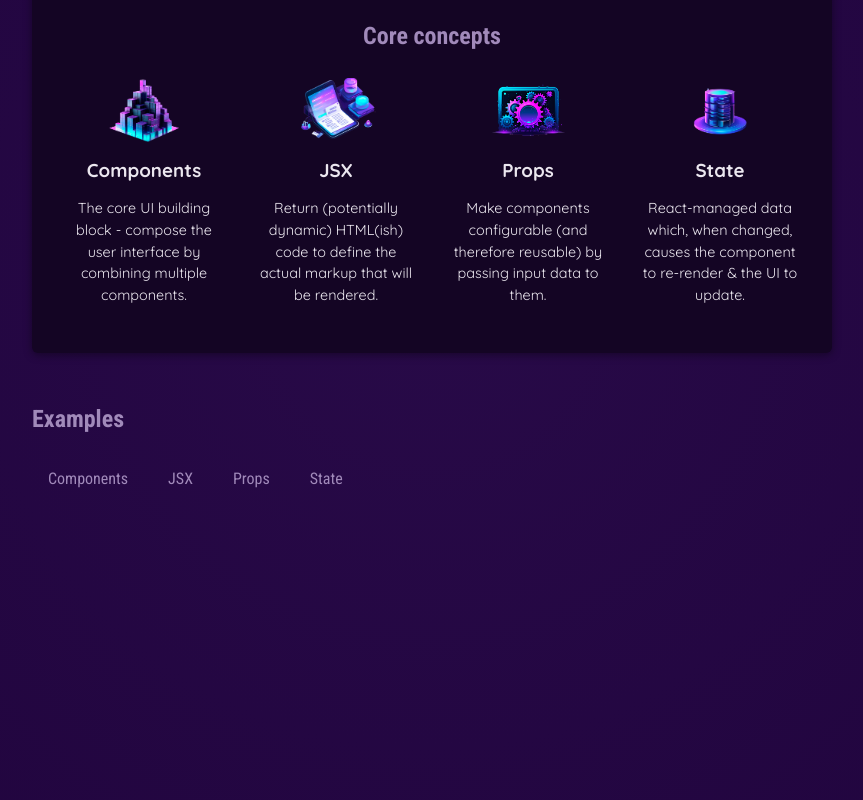
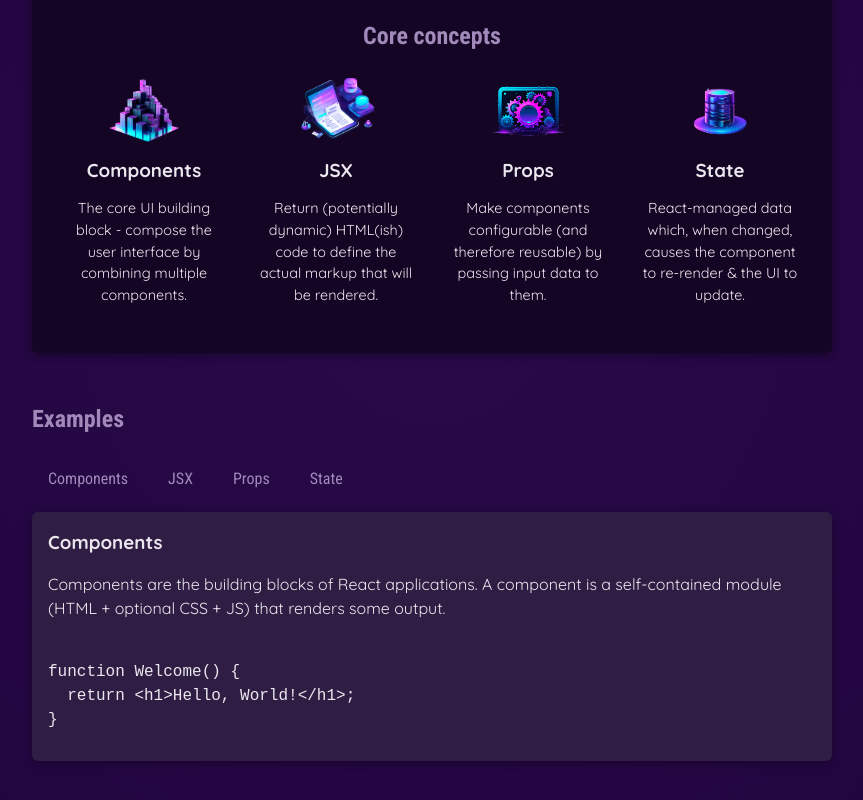
Before and after one commit to Gitros/ReactUdemy1, a React (Vite) app: page / in a window 1280 px wide. Shown: the part 346-1146 px from the top of the page, without its empty margins (208-1071 px from the left). Built offline with nearby package versions, Linux system fonts and the light colour scheme.

Commit message:
deriving and outputting data based on state

```diff
--- a/src/App.jsx
+++ b/src/App.jsx
@@ -1,13 +1,19 @@
+import { useState } from 'react';
+
 import { CORE_CONCEPTS } from './data.js';
+import { EXAMPLES } from './data.js'
 import Header from './components/Header/Header.jsx';
 import CoreConcept from './components/CoreConcept.jsx';
 import TabButton from './components/TabButton.jsx';
 
 
+
 function App() {
-  function handleClick(clickedButton) {
+  const [selectedTopic, setSelectedTopic] = useState('components');
 
-    console.log(clickedButton);
+  function handleClick(selectedButton) {
+    setSelectedTopic(selectedButton);
+    console.log(selectedTopic);
   }
 
   return (
@@ -34,6 +40,13 @@
             <TabButton onClick={() => handleClick('props')}>Props</TabButton>
             <TabButton onClick={() => handleClick('state')}>State</TabButton>
           </menu>
+          <div id='tab-content'>
+            <h3>{EXAMPLES[selectedTopic].title}</h3>
+            <p>{EXAMPLES[selectedTopic].description}</p>
+            <pre>
+              <code>{EXAMPLES[selectedTopic].code}</code>
+            </pre>
+          </div>
         </section>
       </main>
     </div>
--- a/src/data.js
+++ b/src/data.js
@@ -29,3 +29,54 @@
             'React-managed data which, when changed, causes the component to re-render & the UI to update.',
     },
 ];
+
+export const EXAMPLES = {
+    components: {
+        title: 'Components',
+        description:
+            'Components are the building blocks of React applications. A component is a self-contained module (HTML + optional CSS + JS) that renders some output.',
+        code: `
+function Welcome() {
+  return <h1>Hello, World!</h1>;
+}`,
+    },
+    jsx: {
+        title: 'JSX',
+        description:
+            'JSX is a syntax extension to JavaScript. It is similar to a template language, but it has full power of JavaScript (e.g., it may output dynamic content).',
+        code: `
+<div>
+  <h1>Welcome {userName}</h1>
+  <p>Time to learn React!</p>
+</div>`,
+    },
+    props: {
+        title: 'Props',
+        description:
+            'Components accept arbitrary inputs called props. They are like function arguments.',
+        code: `
+function Welcome(props) {
+  return <h1>Hello, {props.name}</h1>;
+}`,
+    },
+    state: {
+        title: 'State',
+        description:
+            'State allows React components to change their output over time in response to user actions, network responses, and anything else.',
+        code: `
+function Counter() {
+  const [isVisible, setIsVisible] = useState(false);
+
+  function handleClick() {
+    setIsVisible(true);
+  }
+
+  return (
+    <div>
+      <button onClick={handleClick}>Show Details</button>
+      {isVisible && <p>Amazing details!</p>}
+    </div>
+  );
+}`,
+    },
+};
```
